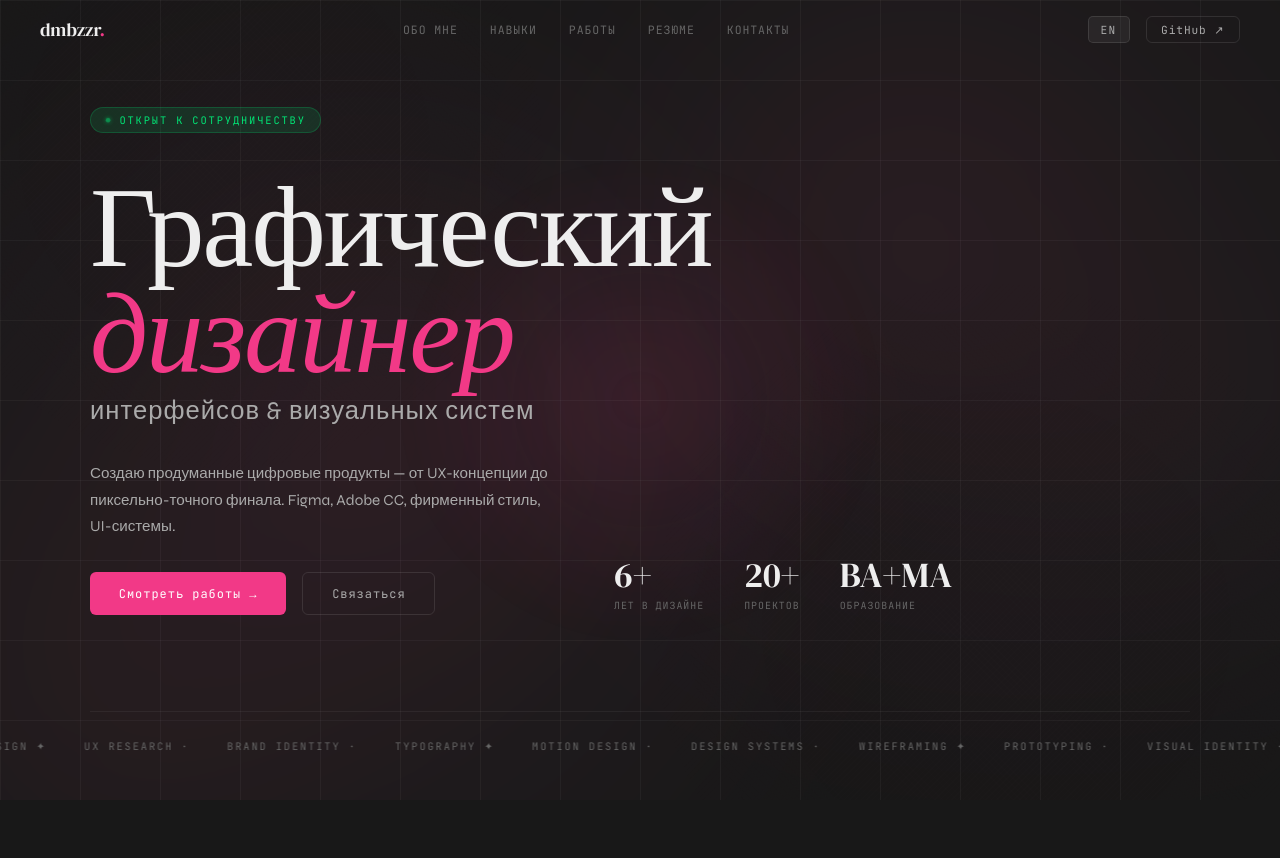
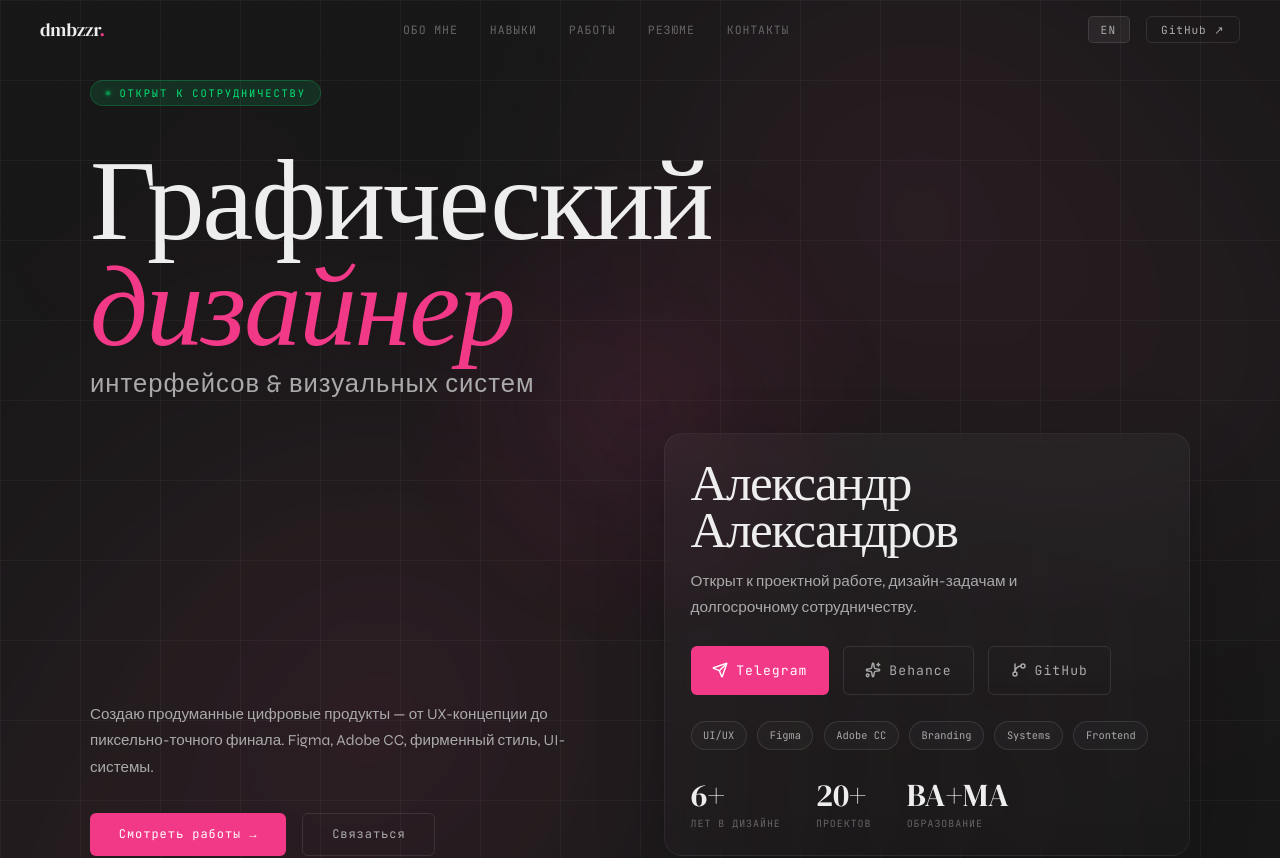
Before and after one commit to AREKKUZZERA/portfolio, a React (Vite) app: page / in a window 1280 px wide. Shown: the top 858 px of the page. Built offline with nearby package versions, Linux system fonts and the light colour scheme; no server answers.

Commit message:
refactor: new hero design

```diff
--- a/src/components/Hero.jsx
+++ b/src/components/Hero.jsx
@@ -1,3 +1,4 @@
+import { GitBranch, Send, Sparkles } from 'lucide-react';
 import { useRef, useState } from 'react';
 import { useSeamlessMarquee } from '../hooks/useSeamlessMarquee';
 import { getGridParallaxStyle } from '../lib/parallax';
@@ -18,6 +19,12 @@ const T = {
     desc: 'Создаю продуманные цифровые продукты — от UX-концепции до пиксельно-точного финала. Figma, Adobe CC, фирменный стиль, UI-системы.',
     cta1: 'Смотреть работы',
     cta2: 'Связаться',
+    name: 'Александр Александров',
+    sideDesc: 'Открыт к проектной работе, дизайн-задачам и долгосрочному сотрудничеству.',
+    behance: 'Behance',
+    github: 'GitHub',
+    telegram: 'Telegram',
+    tags: ['UI/UX', 'Figma', 'Adobe CC', 'Branding', 'Systems', 'Frontend'],
     s1v: '6+', s1l: 'Лет в дизайне',
     s2v: '20+', s2l: 'Проектов',
     s3v: 'BA+MA', s3l: 'Образование',
@@ -30,10 +37,22 @@ const T = {
     desc: 'Creating thoughtful digital products — from UX concept to pixel-perfect delivery. Figma, Adobe CC, brand identity, UI systems.',
     cta1: 'View works',
     cta2: 'Contact',
+    name: 'Alexander Alexandrov',
+    sideDesc: 'Open to project work, design tasks, and long-term collaboration.',
+    behance: 'Behance',
+    github: 'GitHub',
+    telegram: 'Telegram',
+    tags: ['UI/UX', 'Figma', 'Adobe CC', 'Branding', 'Systems', 'Frontend'],
     s1v: '6+', s1l: 'Years in design',
     s2v: '20+', s2l: 'Projects',
     s3v: 'BA+MA', s3l: 'Education',
   },
+};
+
+const HERO_LINKS = {
+  behance: 'https://www.behance.net/dmbzzr',
+  github: 'https://github.com/AREKKUZZERA',
+  telegram: 'https://t.me/bvbvbvbvbvbvbvbvbvvbv',
 };
 
 export default function Hero({ lang }) {
@@ -114,8 +133,13 @@ export default function Hero({ lang }) {
         </h1>
 
         {/* Desc + CTA */}
-        <div style={{ display: 'flex', gap: '4rem', alignItems: 'flex-end', flexWrap: 'wrap' }}>
-          <div style={{ maxWidth: 460 }}>
+        <div style={{
+          display: 'grid',
+          gridTemplateColumns: 'repeat(auto-fit, minmax(320px, 1fr))',
+          gap: '3rem',
+          alignItems: 'end',
+        }}>
+          <div style={{ maxWidth: 560 }}>
             <p style={{
               fontFamily: 'var(--font-ui)',
               fontSize: '0.95rem', lineHeight: 1.75,
@@ -128,27 +152,116 @@ export default function Hero({ lang }) {
             </div>
           </div>
 
-          {/* Stats */}
-          <div style={{ display: 'flex', gap: '2.5rem', paddingBottom: '0.2rem' }}>
+          <div style={{
+            alignSelf: 'stretch',
+            display: 'flex',
+            flexDirection: 'column',
+            justifyContent: 'space-between',
+            gap: '1.6rem',
+            padding: '1.6rem',
+            border: '1px solid var(--b1)',
+            borderRadius: 18,
+            background: 'linear-gradient(180deg, rgba(255,255,255,0.035), rgba(255,255,255,0.012))',
+            boxShadow: '0 24px 70px rgba(0,0,0,0.18)',
+            backdropFilter: 'blur(10px)',
+          }}>
+            <div>
+              <div style={{
+                fontFamily: 'var(--font-display)',
+                fontSize: 'clamp(2.2rem, 4vw, 3.9rem)',
+                lineHeight: 0.92,
+                letterSpacing: '-0.03em',
+                color: 'var(--txt)',
+                marginBottom: '0.9rem',
+              }}>{t.name}</div>
+              <p style={{
+                fontFamily: 'var(--font-ui)',
+                fontSize: '0.96rem',
+                lineHeight: 1.7,
+                color: 'var(--txt2)',
+                maxWidth: 420,
+              }}>{t.sideDesc}</p>
+            </div>
+
+            <div style={{ display: 'flex', gap: '0.85rem', flexWrap: 'wrap' }}>
+              <a
+                href={HERO_LINKS.telegram}
+                target="_blank"
+                rel="noreferrer"
+                className="btn-primary"
+                style={{ padding: '0.95rem 1.35rem', fontSize: '0.82rem' }}
+              >
+                <Send size={16} strokeWidth={2.2} />
+                {t.telegram}
+              </a>
+              <a
+                href={HERO_LINKS.behance}
+                target="_blank"
+                rel="noreferrer"
+                className="btn-ghost"
+                style={{ padding: '0.95rem 1.35rem', fontSize: '0.82rem' }}
+              >
+                <Sparkles size={16} strokeWidth={2.2} />
+                {t.behance}
+              </a>
+              <a
+                href={HERO_LINKS.github}
+                target="_blank"
+                rel="noreferrer"
+                className="btn-ghost"
+                style={{ padding: '0.95rem 1.35rem', fontSize: '0.82rem' }}
+              >
+                <GitBranch size={16} strokeWidth={2.2} />
+                {t.github}
+              </a>
+            </div>
+
+            <div style={{ display: 'flex', gap: '0.65rem', flexWrap: 'wrap' }}>
+              {t.tags.map((tag) => (
+                <span
+                  key={tag}
+                  style={{
+                    display: 'inline-flex',
+                    alignItems: 'center',
+                    padding: '0.42rem 0.72rem',
+                    borderRadius: 999,
+                    border: '1px solid var(--b2)',
+                    background: 'rgba(255,255,255,0.025)',
+                    color: 'var(--txt2)',
+                    fontFamily: 'var(--font-mono)',
+                    fontSize: '0.65rem',
+                  }}
+                >
+                  {tag}
+                </span>
+              ))}
+            </div>
+
+            <div style={{ display: 'flex', gap: '2.2rem', flexWrap: 'wrap', paddingTop: '0.2rem' }}>
               {[
                 { v: t.s1v, l: t.s1l },
                 { v: t.s2v, l: t.s2l },
                 { v: t.s3v, l: t.s3l },
-            ].map(s => (
+              ].map((s) => (
                 <div key={s.l}>
                   <div style={{
                     fontFamily: 'var(--font-display)',
-                  fontSize: '2.2rem', fontWeight: 400,
-                  color: 'var(--txt)', lineHeight: 1,
+                    fontSize: '2rem',
+                    fontWeight: 400,
+                    color: 'var(--txt)',
+                    lineHeight: 1,
                   }}>{s.v}</div>
                   <div style={{
                     fontFamily: 'var(--font-mono)',
-                  fontSize: '0.62rem', letterSpacing: '0.1em',
-                  color: 'var(--mut)', marginTop: '0.35rem',
+                    fontSize: '0.62rem',
+                    letterSpacing: '0.1em',
+                    color: 'var(--mut)',
+                    marginTop: '0.35rem',
                     textTransform: 'uppercase',
                   }}>{s.l}</div>
                 </div>
               ))}
+            </div>
           </div>
         </div>
 
--- a/src/components/Projects.jsx
+++ b/src/components/Projects.jsx
@@ -1,10 +1,8 @@
-import { useEffect, useState } from 'react';
-import portfolioBwc from '../assets/portfolio/portfolio-bwc.png';
-import portfolioDp from '../assets/portfolio/portfolio-dp!.png';
+import { lazy, Suspense, useEffect, useState } from 'react';
 import previewBwc from '../assets/portfolio/preview/bwc-prev.png';
 import previewDp from '../assets/portfolio/preview/dp-prev.png';
 import { loadGithubRepos } from '../lib/githubRepos';
-import WorkViewer from './WorkViewer';
+const WorkViewer = lazy(() => import('./WorkViewer'));
 
 const GITHUB_USER = 'AREKKUZZERA';
 
@@ -52,8 +50,18 @@ const T = {
 };
 
 const BEHANCE_PROJECTS = [
-  { id: 'bwc', image: portfolioBwc, preview: previewBwc, accent: 'rgba(242,57,135,0.32)' },
-  { id: 'dark-pink', image: portfolioDp, preview: previewDp, accent: 'rgba(255,121,176,0.36)' },
+  {
+    id: 'bwc',
+    preview: previewBwc,
+    imageLoader: () => import('../assets/portfolio/portfolio-bwc.png'),
+    accent: 'rgba(242,57,135,0.32)',
+  },
+  {
+    id: 'dark-pink',
+    preview: previewDp,
+    imageLoader: () => import('../assets/portfolio/portfolio-dp!.png'),
+    accent: 'rgba(255,121,176,0.36)',
+  },
 ];
 
 const LANG_COLORS = {
@@ -186,6 +194,8 @@ function WorkPreviewCard({ project, t, onOpen }) {
         <img
           src={project.preview}
           alt={project.title}
+          loading="lazy"
+          decoding="async"
           style={{
             width: '100%',
             height: '100%',
@@ -379,7 +389,11 @@ export default function Projects({ lang }) {
         )}
       </section>
 
-      {activeWork && <WorkViewer key={activeWork.id} work={activeWork} lang={lang} onClose={() => setActiveWork(null)} />}
+      {activeWork && (
+        <Suspense fallback={null}>
+          <WorkViewer key={activeWork.id} work={activeWork} lang={lang} onClose={() => setActiveWork(null)} />
+        </Suspense>
+      )}
     </>
   );
 }
--- a/src/components/WorkViewer.jsx
+++ b/src/components/WorkViewer.jsx
@@ -17,6 +17,8 @@ export default function WorkViewer({
   const dragRef = useRef({ active: false, startX: 0, startY: 0, offset: { x: 0, y: 0 } });
   const [imageSize, setImageSize] = useState(DEFAULT_IMAGE_SIZE);
   const [viewport, setViewport] = useState(DEFAULT_IMAGE_SIZE);
+  const [imageSrc, setImageSrc] = useState(work.image ?? null);
+  const [imageLoading, setImageLoading] = useState(!work.image);
   const [zoom, setZoom] = useState(1);
   const [offset, setOffset] = useState({ x: 0, y: 0 });
   const [dragging, setDragging] = useState(false);
@@ -60,6 +62,24 @@ export default function WorkViewer({
       window.removeEventListener('keydown', handleKeyDown);
     };
   }, [onClose]);
+
+  useEffect(() => {
+    let cancelled = false;
+
+    if (work.image || !work.imageLoader) {
+      return undefined;
+    }
+
+    work.imageLoader().then((module) => {
+      if (cancelled) return;
+      setImageSrc(module.default);
+      setImageLoading(false);
+    });
+
+    return () => {
+      cancelled = true;
+    };
+  }, [work]);
 
   useEffect(() => {
     const updateViewport = () => {
@@ -243,8 +263,9 @@ export default function WorkViewer({
           cursor: zoom > 1 ? (dragging ? 'grabbing' : 'grab') : 'zoom-in',
         }}
       >
+        {imageSrc ? (
           <img
-          src={work.image}
+            src={imageSrc}
             alt={work.title}
             draggable={false}
             onLoad={(event) => {
@@ -267,6 +288,22 @@ export default function WorkViewer({
               boxShadow: '0 40px 100px rgba(0,0,0,0.45)',
             }}
           />
+        ) : null}
+        {imageLoading && (
+          <div style={{
+            position: 'absolute',
+            inset: 0,
+            display: 'grid',
+            placeItems: 'center',
+            fontFamily: 'var(--font-mono)',
+            fontSize: '0.74rem',
+            letterSpacing: '0.08em',
+            color: 'var(--mut)',
+            textTransform: 'uppercase',
+          }}>
+            Loading...
+          </div>
+        )}
       </div>
     </div>
   );
```
Lines whose indentation alone changed are shown as unchanged.
